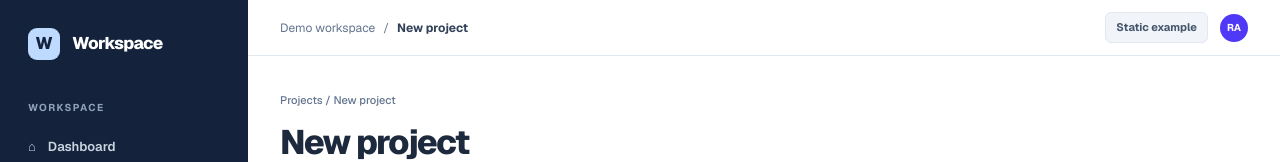
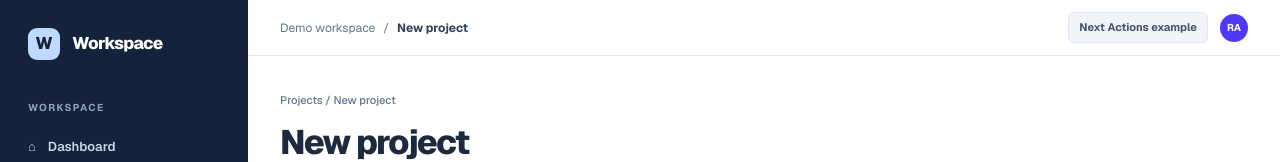
Before and after one commit to roborew/architecture-benchmark, a Next.js app in the folder apps/next-actions/: page /projects/new in a window 1280 px wide. Shown: the top 162 px of the page. Built offline with nearby package versions, Linux system fonts and the light colour scheme.

Commit message:
text fixes for search

```diff
--- a/apps/next-actions/src/app/_components/app-header.tsx
+++ b/apps/next-actions/src/app/_components/app-header.tsx
@@ -14,7 +14,7 @@ export function AppHeader({ title }: { title: string }) {
       </div>
       <div className="flex items-center gap-3">
         <span className="hidden rounded-md border border-slate-200 bg-slate-100 px-2.5 py-1.5 text-[11px] font-bold text-slate-600 sm:inline">
-          Static example
+          Next Actions example
         </span>
         <span className="grid h-7 w-7 place-items-center rounded-full bg-indigo-600 text-[10px] font-bold text-white">
           RA
```
Also changed, not shown: 1 other file (tests, documents, lock files or other folders).
